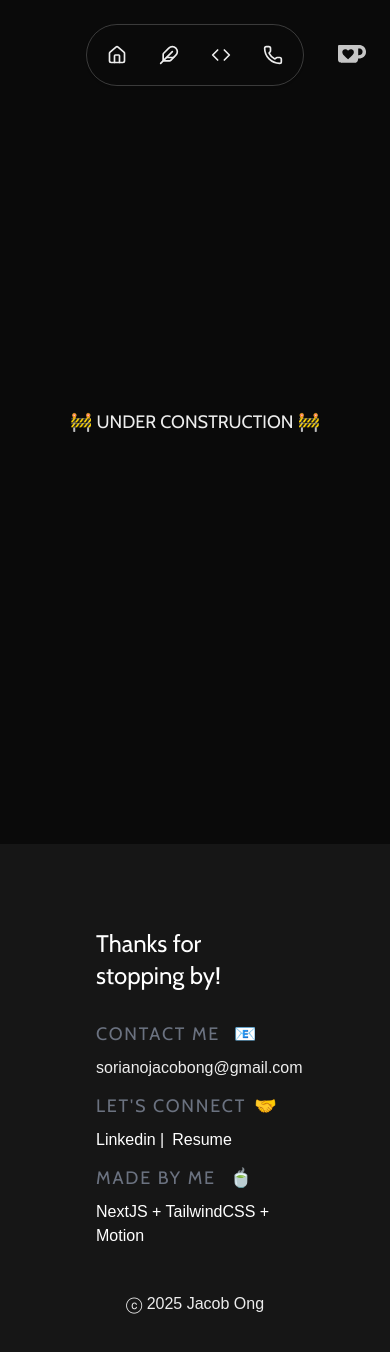
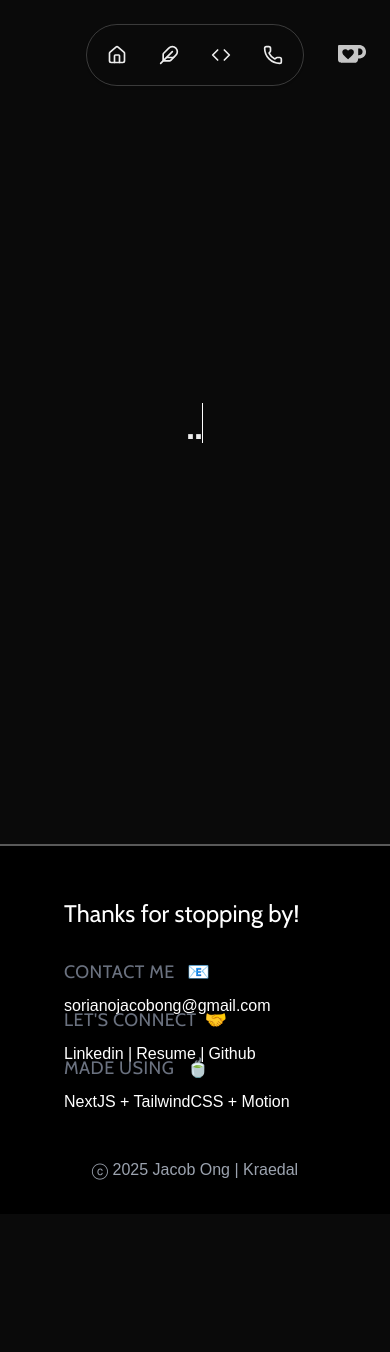
Before and after one commit to Kraedal/portfolio, a Next.js app: page /projects in a window 390 px wide. Shown: the top 1352 px of the page. After the commit the page ends 1214 px from the top, so only its background shows below. Built offline with nearby package versions, Linux system fonts and the light colour scheme.

Commit message:
Fix: Spacings and Mobile Optimization

```diff
--- /dev/null
+++ b/src/app/components/cursor.tsx
@@ -0,0 +1,24 @@
+import { motion } from "framer-motion";
+
+const cursorVariants = {
+    blinking: {
+      opacity: [0, 0, 1, 1],
+      transition: {
+        duration: 1,
+        repeat: Infinity,
+        repeatDelay: 0,
+        ease: "linear",
+        times: [0, 0.5, 0.5, 1]
+      }
+    }
+  };
+
+  export default function CursorBlinker() {
+    return (
+      <motion.div
+        variants={cursorVariants}
+        animate="blinking"
+        className="inline-block h-10 w-[1px] translate-y-1 bg-white"
+      />
+    );
+  }
--- a/src/app/components/footer.tsx
+++ b/src/app/components/footer.tsx
@@ -2,26 +2,26 @@ import Link from "next/link";
 
 export default function Footer() {
     return (
-        <footer className="absolute bg-white/5 w-full p-16 ">
+        <footer className="absolute bg-black border-white border-t-2 border-opacity-35 text-white w-full  p-8 lg:p-16 z-[9999]">
 
-            <h1 className="text-white text-2xl py-5 px-8">
+            <h1 className=" text-2xl py-5 px-8">
                 Thanks for stopping by!
             </h1>
 
-            <div className="divide-x-0 md:divide-x-2 divide-white divide-opacity-30 grid grid-cols-1 md:grid-cols-3 gap-8">
-                <div className="h-10  w-full px-8 py-2">
-                    <h1 className="text-lg text-gray-500 mb-2 uppercase tracking-widest">Contact me  <span className="ml-2">📧</span></h1>
+            <div className="divide-x-0 lg:divide-x-2 divide-white divide-opacity-30 grid grid-cols-1 lg:grid-cols-3 gap-8">
+                <div className="h-4  w-full px-8 py-2">
+                    <h1 className="text-lg text-gray-500 mb-2 uppercase tracking-wide lg:tracking-widest">Contact me  <span className="ml-2">📧</span></h1>
                     <Link href="mailto:sorianojacobong@gmail.com">sorianojacobong@gmail.com</Link>
                 </div>
                 {/* Connect Div */}
-                <div className="h-10  w-full px-8 py-2">
-                <h1 className="text-lg text-gray-500 mb-2 uppercase tracking-widest">Let&apos;s Connect<span className="ml-2">🤝</span></h1>
-                <div className="flex flex-row gap-2">
+                <div className="h-4  w-full px-8 py-2">
+                <h1 className="text-lg  text-gray-500 mb-2 uppercase tracking-wide lg:tracking-widest">Let&apos;s Connect<span className="ml-2">🤝</span></h1>
+                <div className="flex flex-row gap-1 flex-wrap">
                 <Link
                     href="https://linkedin.com/in/jacob-ong"
                     target="_blank"
                     rel="noopener noreferrer"
-                    className="text-white hover:text-gray-400"
+                    className=" hover:text-gray-400"
                 >
                     Linkedin |
                 </Link>
@@ -29,20 +29,28 @@ export default function Footer() {
                     href="/docs/resume_jacob_ong.pdf"
                     target="_blank"
                     rel="noopener noreferrer"
-                    className="text-white hover:text-gray-400"
+                    className=" hover:text-gray-400"
                     download={true}
                 >
-                     Resume
+                     Resume |
+                </Link>
+                <Link
+                    href="https://github.com/Kraedal"
+                    target="_blank"
+                    rel="noopener noreferrer"
+                    className=" hover:text-gray-400"
+                >
+                    Github
                 </Link>
                 </div>
                 </div>
                 {/* Last Section */}
-                <div className="h-10  w-full px-8 py-2">
-                    <h1 className="text-lg text-gray-500 mb-2 uppercase tracking-widest">Made by me <span className="ml-2"></span>🍵</h1>
-                    <p className=" text-white">NextJS + TailwindCSS + Motion</p>
+                <div className="h-4  w-full px-8 py-2">
+                    <h1 className="text-lg text-gray-500 mb-2 uppercase tracking-wide lg:tracking-widest">Made using <span className="ml-2"></span>🍵</h1>
+                    <p className=" ">NextJS + TailwindCSS + Motion</p>
                 </div>
             </div>
-            <p className="mt-24 text-center font-thin">ⓒ 2025 Jacob Ong</p>
+            <p className="mt-24 text-center font-thin text-gray-400">ⓒ 2025 Jacob Ong | Kraedal</p>
         </footer>
     );
 }
--- a/src/app/components/sections/hero.tsx
+++ b/src/app/components/sections/hero.tsx
@@ -6,10 +6,6 @@ import { useRef } from 'react';
 import { Container } from '../container';
 import { ChevronRight } from 'lucide-react';
 import Link from 'next/link';
-
-
-
-
 
 export default function Hero() {
     const videoContainerRef = useRef<HTMLDivElement>(null);
--- a/src/app/components/sections/intro.tsx
+++ b/src/app/components/sections/intro.tsx
@@ -20,9 +20,7 @@ export default function Intro() {
           <FadeIn>
             <p>Fueled by Ramen + Coffee.</p>
           </FadeIn>
-
         </Container>
-
       </Container>
     </main>
   );
--- a/src/app/components/star.tsx
+++ b/src/app/components/star.tsx
@@ -75,7 +75,7 @@ const Star = () => {
   return (
     <canvas
       ref={canvasRef}
-      className="fixed inset-0 w-full h-full -z-10 bg-black"
+      className="fixed inset-0 w-full h-full [z-10] pointer-events-none"
       aria-hidden="true"
     />
   );
--- a/src/app/contact/page.tsx
+++ b/src/app/contact/page.tsx
@@ -1,25 +1,63 @@
 'use client'
-import { motion } from "framer-motion";
+
+import { motion, useMotionValue, useTransform, animate } from "framer-motion";
+import { useEffect } from "react";
+import CursorBlinker from "../components/cursor";
 import { Container } from "../components/container";
-import { FadeIn } from "../components/fade";
-
 
 export default function Page() {
+    const textIndex = useMotionValue(0);
+    const texts = [
+        "Got a project in mind? Let's work together!",
+        "Feel free to drop me a message —",
+        "I’d love to hear from you...",
+        "Whether it’s a small idea or a big vision,",
+        "let’s bring it to life...",
+        "Need a creative partner?",
+        "Let’s turn concepts into reality...",
+        "Send me a message!"
+      ];
+
+    const baseText = useTransform(textIndex, (latest) => texts[latest] || "");
+    const count = useMotionValue(0);
+    const rounded = useTransform(count, (latest) => Math.round(latest));
+    const displayText = useTransform(rounded, (latest) =>
+      baseText.get().slice(0, latest)
+    );
+    const updatedThisRound = useMotionValue(true);
+
+    useEffect(() => {
+      animate(count, 60, {
+        type: "tween",
+        duration: 1.67,
+        ease: "easeIn",
+        repeat: Infinity,
+        repeatType: "reverse",
+        repeatDelay: 1,
+        onUpdate(latest) {
+          if (updatedThisRound.get() === true && latest > 0) {
+            updatedThisRound.set(false);
+          } else if (updatedThisRound.get() === false && latest === 0) {
+            if (textIndex.get() === texts.length - 1) {
+              textIndex.set(0);
+            } else {
+              textIndex.set(textIndex.get() + 1);
+            }
+            updatedThisRound.set(true);
+          }
+        }
+      });
+      // eslint-disable-next-line react-hooks/exhaustive-deps
+    }, []);
+
     return (
-        <main>
-            <Container className="flex items-center justify-center h-screen">
-                <FadeIn>
-                <motion.h1
-                    initial={{ scale: 0.5, opacity: 0 }}
-                    animate={{ scale: 1, opacity: 1 }}
-                    transition={{ delay: 0.5, duration: 0.5 }}
-                    className="font-thin text-lg uppercase"
-                >
-                    🚧 Under Construction 🚧
-                </motion.h1>
-                </FadeIn>
 
-            </Container>
-        </main>
+    <Container className="flex flex-col items-center justify-center h-screen">
+      <span className="">
+        <motion.h1 className="text-4xl font-bold inline">{displayText}</motion.h1>
+        <CursorBlinker />
+      </span>
+    </Container>
+
     );
-};
+  }
--- a/src/app/page.tsx
+++ b/src/app/page.tsx
@@ -3,6 +3,7 @@ import Snow from './components/snow';
 import Hero from './components/sections/hero';
 import Intro  from './components/sections/intro';
 import Project from './components/sections/projects';
+
 
 export default function Home() {
 
--- a/src/app/projects/page.tsx
+++ b/src/app/projects/page.tsx
@@ -1,26 +1,57 @@
 'use client'
 
+import { motion, useMotionValue, useTransform, animate } from "framer-motion";
+import { useEffect } from "react";
+import CursorBlinker from "../components/cursor";
 import { Container } from "../components/container";
-import { motion } from "framer-motion";
-import { FadeIn } from "../components/fade";
 
 export default function Page() {
+    const textIndex = useMotionValue(0);
+    const texts = [
+        "Coming Soon...",
+        "... Stay Tuned.",
+      ];
+
+    const baseText = useTransform(textIndex, (latest) => texts[latest] || "");
+    const count = useMotionValue(0);
+    const rounded = useTransform(count, (latest) => Math.round(latest));
+    const displayText = useTransform(rounded, (latest) =>
+      baseText.get().slice(0, latest)
+    );
+    const updatedThisRound = useMotionValue(true);
+
+    useEffect(() => {
+      animate(count, 60, {
+        type: "tween",
+        duration: 1.67,
+        ease: "easeIn",
+        repeat: Infinity,
+        repeatType: "reverse",
+        repeatDelay: 1,
+        onUpdate(latest) {
+          if (updatedThisRound.get() === true && latest > 0) {
+            updatedThisRound.set(false);
+          } else if (updatedThisRound.get() === false && latest === 0) {
+            if (textIndex.get() === texts.length - 1) {
+              textIndex.set(0);
+            } else {
+              textIndex.set(textIndex.get() + 1);
+            }
+            updatedThisRound.set(true);
+          }
+        }
+      });
+      // eslint-disable-next-line react-hooks/exhaustive-deps
+    }, []);
+
     return (
-        <main>
 
-            <Container className="flex items-center justify-center h-screen">
-                <FadeIn>
-                <motion.h1
-                    initial={{ scale: 0.5, opacity: 0 }}
-                    animate={{ scale: 1, opacity: 1 }}
-                    transition={{ delay: 0.5, duration: 0.5 }}
-                    className="font-thin text-lg uppercase"
-                >
-                    🚧 Under Construction 🚧
-                </motion.h1>
-                </FadeIn>
+    <Container className="flex flex-col items-center justify-center h-screen">
+      <span className="">
+        <motion.h1 className="text-4xl font-bold inline">{displayText}</motion.h1>
+        <CursorBlinker />
+      </span>
+    </Container>
 
-            </Container>
-        </main>
     );
-};
+  }
```
Also changed, not shown: src/app/about/page.tsx (+13 -13 lines), src/app/components/navbar.tsx (+5 -5 lines), src/app/components/sections/projects.tsx (+7 -15 lines). Lines whose indentation alone changed are shown as unchanged.
